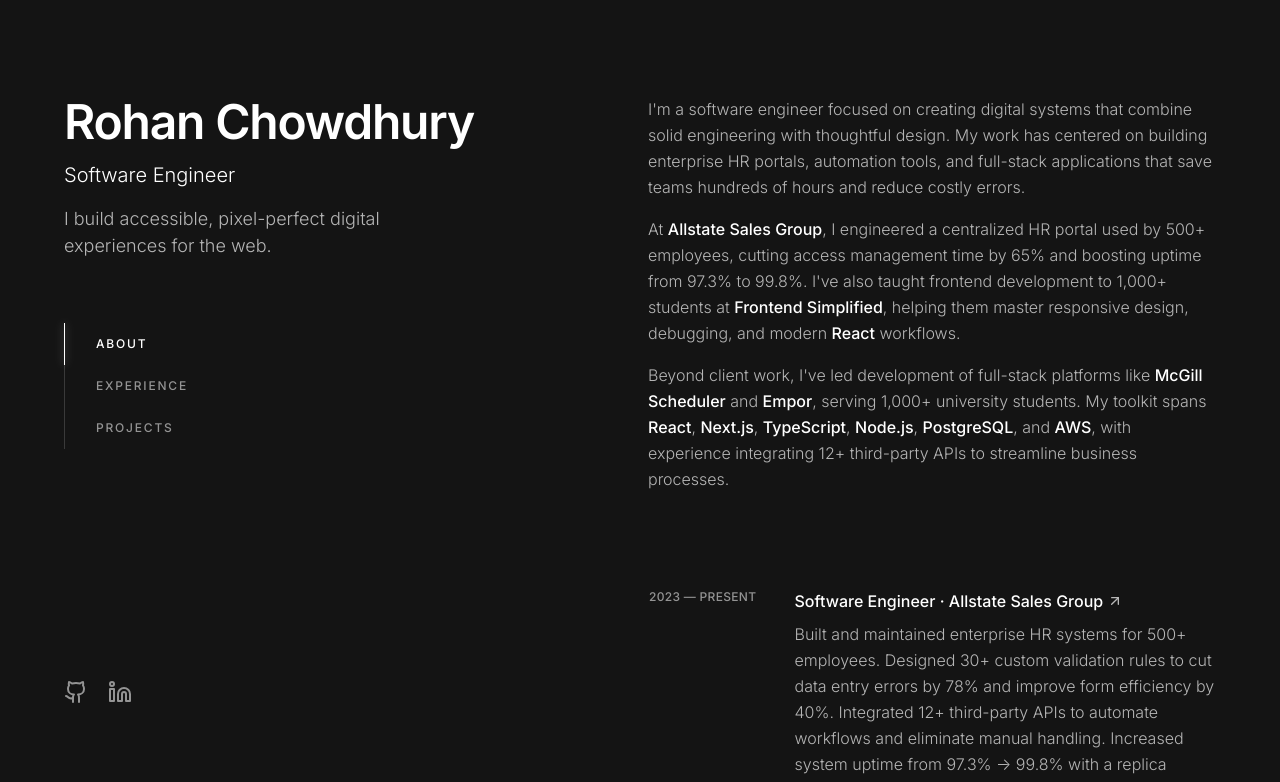
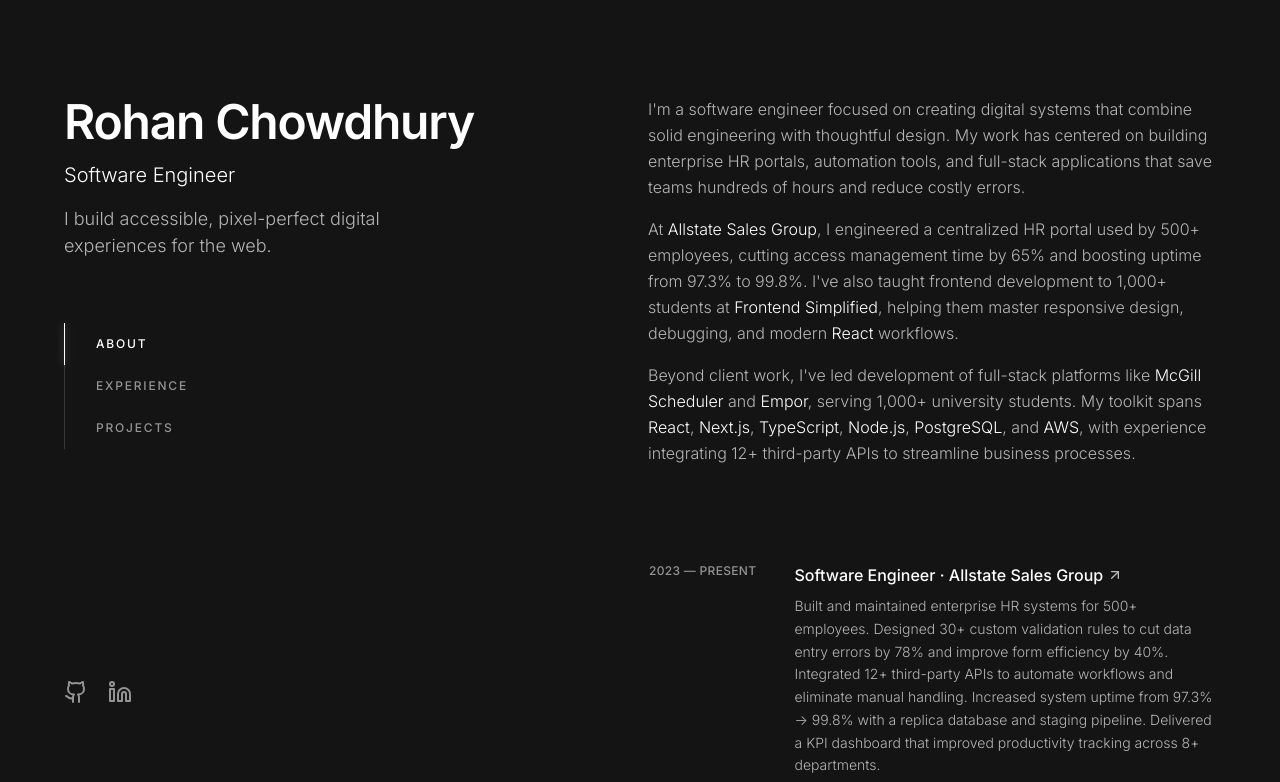
Before and after one commit to chowdhuryrz/rohan-chowdhury-portfolio_v2, a React (Vite) app: page / in a window 1280 px wide. Shown: the top 782 px of the page. Built offline with nearby package versions, Linux system fonts and the light colour scheme.

Commit message:
Update font weight and size for text elements in RightContent component

```diff
--- a/src/components/portfolio/RightContent.tsx
+++ b/src/components/portfolio/RightContent.tsx
@@ -13,7 +13,7 @@
                 <p key={index} className="text-text-secondary leading-relaxed text-base font-light">
                   {paragraph.split(/(\bAllstate Sales Group\b|\bFrontend Simplified\b|\bMcGill Scheduler\b|\bEmpor\b|\bReact\b|\bNext\.js\b|\bTypeScript\b|\bNode\.js\b|\bPostgreSQL\b|\bAWS\b)/).map((part, partIndex) => {
                     if (['Allstate Sales Group', 'Frontend Simplified', 'McGill Scheduler', 'Empor', 'React', 'Next.js', 'TypeScript', 'Node.js', 'PostgreSQL', 'AWS'].includes(part)) {
-                      return <span key={partIndex} className="text-text-primary font-medium">{part}</span>;
+                      return <span key={partIndex} className="text-text-primary font-light">{part}</span>;
                     }
                     return part;
                   })}
@@ -38,7 +38,7 @@
                       {experience.title} · {experience.company}
                       <ArrowUpRight className="w-4 h-4 opacity-70 experience-arrow" />
                     </h3>
-                    <p className="text-text-secondary leading-relaxed text-base font-light mb-3">
+                    <p className="text-text-secondary leading-relaxed text-sm font-light mb-3">
                       {experience.description}
                     </p>
                     <div className="flex flex-wrap gap-2">
@@ -100,7 +100,7 @@
                         )}
                       </div>
                     </h3>
-                    <p className="text-text-secondary leading-relaxed text-base font-light mb-3">
+                    <p className="text-text-secondary leading-relaxed text-sm font-light mb-3">
                       {project.description}
                     </p>
                     <div className="flex flex-wrap gap-2">
```
